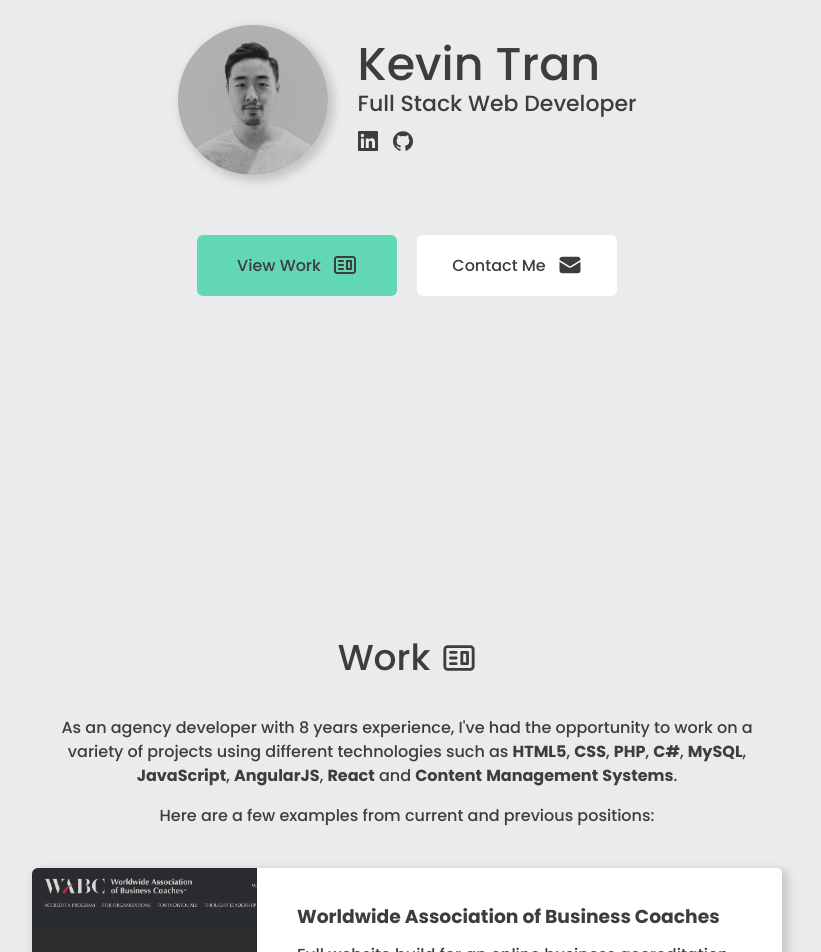
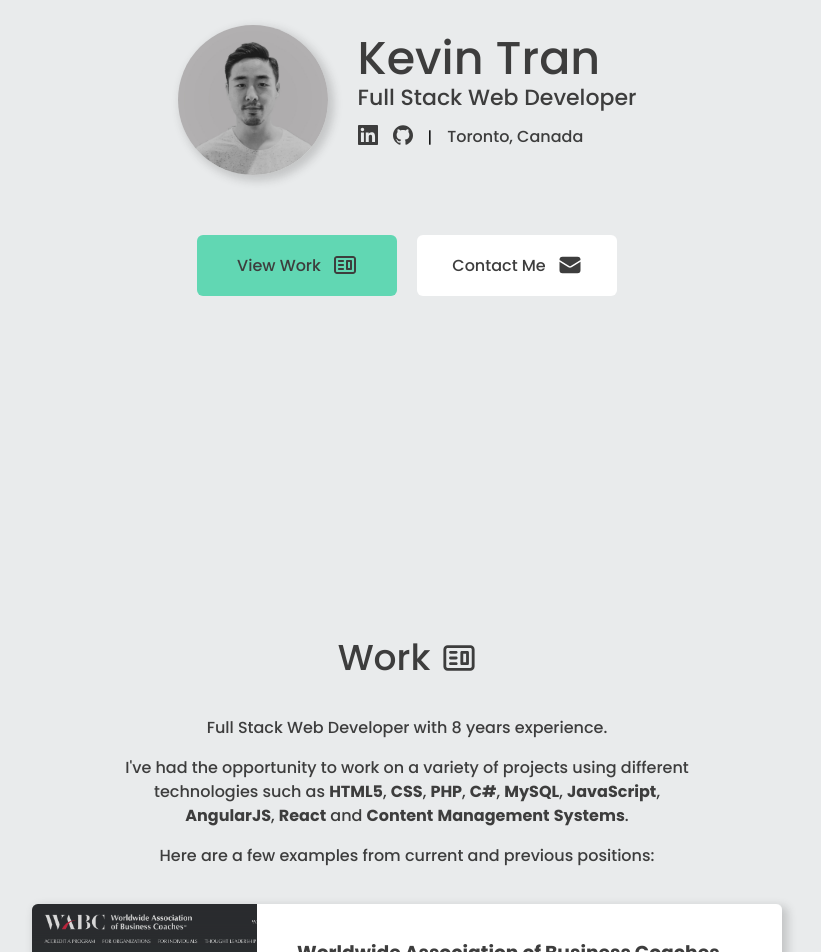
Before and after one commit to trankevin/react-portfolio, a React (Create React App) app: page / in a window 1280 px wide. Shown: the part 240-1192 px from the top of the page, without its empty margins (233-1054 px from the left). Built offline with nearby package versions, Linux system fonts and the light colour scheme.

Commit message:
Add sub bar and update icon

```diff
--- a/src/App.scss
+++ b/src/App.scss
@@ -152,8 +152,17 @@ p {
     box-shadow: 4px 4px 8px 2px rgba(61,61,61,.21);
   }
 
+  &__sub-bar {
+    display: flex;
+    // justify-content: space-between;
+    span {
+      margin-right:15px;
+    }
+  }
+
   &__social-icons {
-
+    // display: flex;
+    // justify-content: space-between;
     svg {
       width:20px;
       height:20px;
@@ -164,7 +173,15 @@ p {
       }
 
     }
+
+
   }
+
+  &__location {
+    font-size:16px !important;
+  }
+
+
 
   &__buttons {
     justify-content: center;
@@ -196,6 +213,9 @@ p {
     align-items: center;
     align-content: center;
 
+    &__sub-bar {
+      justify-content: center;
+    }
     &__img-circle {
       margin-right:0;
       margin-bottom:20px;
@@ -218,11 +238,15 @@ p {
 }
 
 // --------------
-// Work List
+// Work
 // --------------
 
+#work .section__description{
+    max-width: 78%;
+    margin: auto;
+}
 .work-list {
-
+  padding-top: 20px;
 
   &__item {
     display: flex;
--- a/src/components/ProfileCard.js
+++ b/src/components/ProfileCard.js
@@ -26,10 +26,18 @@ const ProfileCard = () => {
             <div className="profile-card__text-content">
                 <h1>Kevin Tran</h1>
                 <p>Full Stack Web Developer</p>
-                <div className="profile-card__social-icons">
-                    <a href="https://www.linkedin.com/in/kevintrandev/" target="_blank" title="LinkedIn Profile"><LinkedIn aria-hidden="true"/></a>
-                    <a href="https://github.com/trankevin" target="_blank" title="Github Profile"><Github aria-hidden="true"/></a>
+
+                <div className="profile-card__sub-bar">
+                    <div className="profile-card__social-icons">
+                        <a href="https://www.linkedin.com/in/kevintrandev/" target="_blank" title="LinkedIn Profile"><LinkedIn aria-hidden="true"/></a>
+                        <a href="https://github.com/trankevin" target="_blank" title="Github Profile"><Github aria-hidden="true"/></a>
+
+                    </div>
+                    <span>|</span>
+                    <p className="profile-card__location">Toronto, Canada</p>
                 </div>
+
+
             </div>
             <div className="profile-card__buttons">
                 <a href="work" onClick={onAnchorClick} className="btn btn--accent">View Work <CgWebsite /></a>
--- a/src/components/SkillsList.js
+++ b/src/components/SkillsList.js
@@ -1,7 +1,7 @@
 import { FaWrench, FaHtml5, FaReact, FaCss3Alt, FaWordpress, FaPhp, FaGithub, FaAngular, FaMicrosoft } from "react-icons/fa";
 import { IoLogoJavascript } from "react-icons/io5";
-import { DiJqueryUiLogo, DiIllustrator, DiMysql } from "react-icons/di";
-import { SiWoo } from "react-icons/si";
+import { DiIllustrator, DiMysql } from "react-icons/di";
+import { SiWoo,SiJquery } from "react-icons/si";
 import skills from "../skills.json"
 
 const SkillsList = () => {
@@ -12,7 +12,7 @@ const SkillsList = () => {
         FaCss3Alt,
         FaWordpress,
         FaPhp,
-        DiJqueryUiLogo,
+        SiJquery,
         DiMysql,
         SiWoo,
         FaGithub,
--- a/src/components/WorkList.js
+++ b/src/components/WorkList.js
@@ -11,7 +11,8 @@ const WorkList = () => {
 
             <div className="section__description">
 
-            <p>As an agency developer with 8 years experience, I've had the opportunity to work on a variety of projects using different technologies such as <b>HTML5</b>, <b>CSS</b>, <b>PHP</b>, <b>C#</b>, <b>MySQL</b>, <b>JavaScript</b>, <b>AngularJS</b>, <b>React</b> and <b>Content</b> <b>Management</b> <b>Systems</b>. </p>
+            <p>Full Stack Web Developer with 8 years experience.</p>
+                <p>I've had the opportunity to work on a variety of projects using different technologies such as <b>HTML5</b>, <b>CSS</b>, <b>PHP</b>, <b>C#</b>, <b>MySQL</b>, <b>JavaScript</b>, <b>AngularJS</b>, <b>React</b> and <b>Content</b> <b>Management</b> <b>Systems</b>. </p>
             <p>Here are a few examples from current and previous positions:</p>
 
             </div>
--- a/src/skills.json
+++ b/src/skills.json
@@ -13,7 +13,7 @@
     },
     {
         "title": "jQuery",
-        "logo": "DiJqueryUiLogo"
+        "logo": "SiJquery"
     },
     {
         "title": "React",
```
